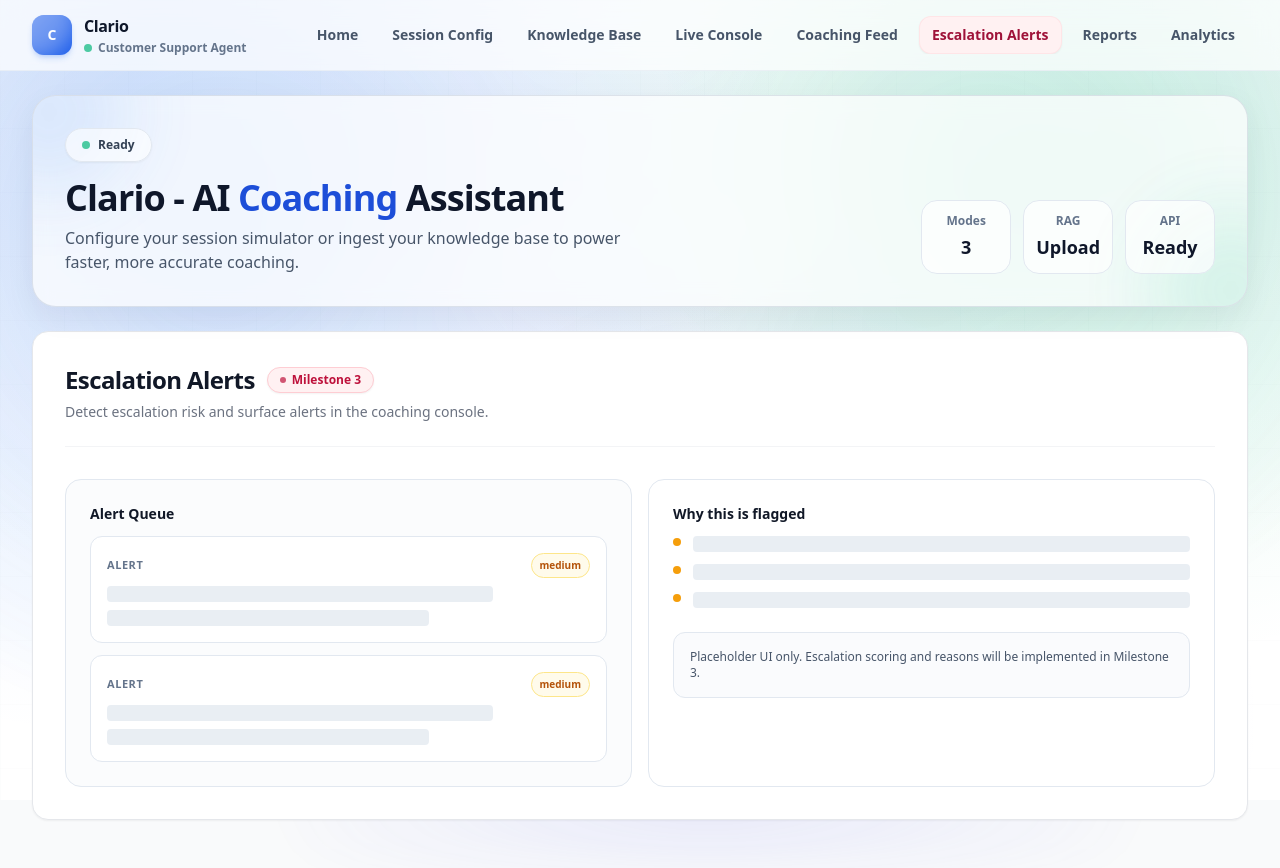
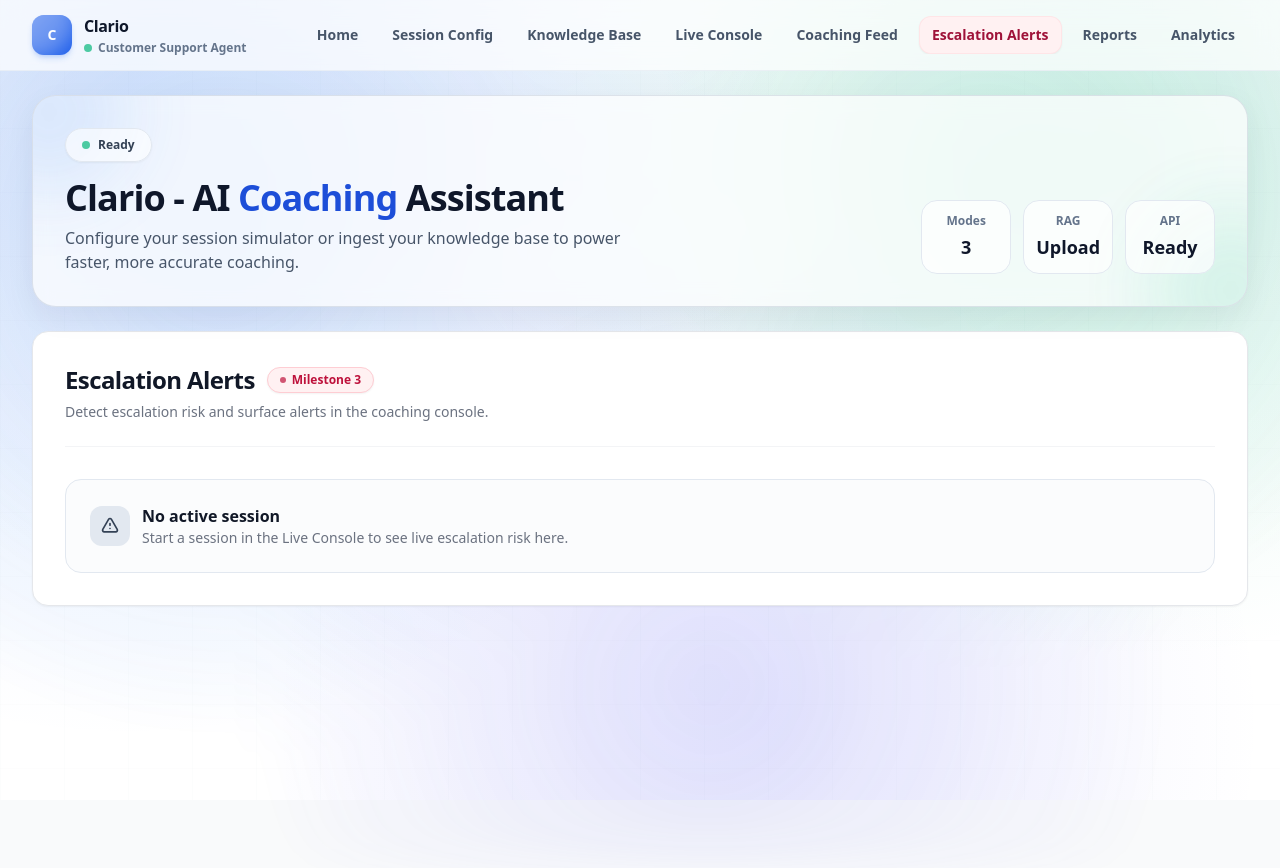
Before and after one commit to JasirAhamed786/Infosys-RAG-Project, a React (Vite) app in the folder frontend/: page /escalation in a window 1280 px wide. After the commit the page ends 800 px from the top, so only its background shows below. Built offline with nearby package versions, Linux system fonts and the light colour scheme.

Commit message:
task 5: wire CoachingFeed + EscalationAlerts placeholders to live SessionContext

```diff
--- a/frontend/src/pages/CoachingFeedPlaceholder.tsx
+++ b/frontend/src/pages/CoachingFeedPlaceholder.tsx
@@ -1,7 +1,17 @@
 import React from 'react'
 import ComingSoonBase from './ComingSoonBase'
+import { useSession } from '../context/SessionContext'
 
 export default function CoachingFeedPlaceholder() {
+  const {
+    isSessionActive,
+    sessionId,
+    latestCoachingSuggestion,
+    turnStatus,
+  } = useSession()
+
+  const isLoading = turnStatus === 'pending'
+
   return (
     <ComingSoonBase
       title="Coaching Feed"
@@ -9,36 +19,87 @@
       milestone="Milestone 3"
       badgeColor="indigo"
     >
+      {!isSessionActive ? (
+        <div className="rounded-2xl border border-slate-200 bg-slate-50/50 p-6">
+          <div className="flex items-center gap-3">
+            <div className="h-10 w-10 rounded-xl bg-slate-200 text-slate-700 flex items-center justify-center">
+              <svg className="h-5 w-5" fill="none" stroke="currentColor" viewBox="0 0 24 24">
+                <path strokeLinecap="round" strokeLinejoin="round" strokeWidth={2} d="M8 12h.01M12 12h.01M16 12h.01M21 12c0 4.418-4.03 8-9 8a9.863 9.863 0 01-4.255-.949L3 20l1.395-3.72C3.512 15.042 3 13.574 3 12c0-4.418 4.03-8 9-8s9 3.582 9 8z" />
+              </svg>
+            </div>
+            <div>
+              <div className="font-semibold text-gray-900">No active session</div>
+              <div className="text-sm text-gray-500">
+                Start a session in the Live Console to see live coaching suggestions here.
+              </div>
+            </div>
+          </div>
+        </div>
+      ) : latestCoachingSuggestion ? (
         <div className="rounded-2xl border border-slate-200 bg-slate-50/50 p-6">
           <div className="flex items-center justify-between gap-4">
             <div>
-            <div className="text-sm font-semibold text-gray-900">Example Feed Items</div>
-            <div className="text-xs text-slate-500 mt-1">Mock placeholders to validate UI layout.</div>
+              <div className="text-sm font-semibold text-gray-900">Live Coaching Feed</div>
+              <div className="text-xs text-slate-500 mt-1">
+                Session {sessionId ? sessionId.slice(0, 8) : ''}... — latest turn recommendations
               </div>
+            </div>
+            <span className="inline-flex items-center gap-1.5 rounded-full border border-emerald-200 bg-emerald-50 px-2.5 py-1 text-[11px] font-semibold text-emerald-700">
+              <span className="h-1.5 w-1.5 rounded-full bg-emerald-500 animate-pulse" />
+              Live
+            </span>
           </div>
 
           <div className="mt-5 space-y-4">
-          {Array.from({ length: 3 }).map((_, idx) => (
+            {(latestCoachingSuggestion.coaching_tips ?? []).map((tip, idx) => (
               <div key={idx} className="rounded-xl bg-white border border-slate-200 p-4">
                 <div className="flex items-center justify-between gap-3">
                   <div className="text-[11px] font-bold uppercase tracking-wider text-slate-500">Tip {idx + 1}</div>
                   <span className="text-[10px] font-semibold px-2 py-1 rounded-full bg-emerald-50 border border-emerald-200 text-emerald-700">
-                  normal
+                    live
                   </span>
                 </div>
-              <div className="mt-2 h-4 bg-slate-200 rounded w-3/4 animate-pulse" />
-              <div className="mt-2 h-4 bg-slate-200 rounded w-full animate-pulse" />
+                <div className="mt-2 text-sm text-slate-800 leading-relaxed">{tip}</div>
               </div>
             ))}
           </div>
 
           <div className="mt-6 rounded-xl border border-slate-200 bg-white/70 p-4">
             <div className="text-sm font-semibold text-gray-900">Suggested Response Draft</div>
-          <div className="mt-2 h-4 bg-slate-200 rounded w-5/6 animate-pulse" />
-          <div className="mt-2 h-4 bg-slate-200 rounded w-4/5 animate-pulse" />
-          <div className="mt-2 h-4 bg-slate-200 rounded w-2/3 animate-pulse" />
+            <p className="mt-2 text-sm text-slate-700 leading-relaxed">
+              {latestCoachingSuggestion.suggested_response || 'No suggested response available for this turn.'}
+            </p>
           </div>
         </div>
+      ) : (
+        <div className="rounded-2xl border border-slate-200 bg-slate-50/50 p-6">
+          {isLoading ? (
+            <div className="space-y-4">
+              {Array.from({ length: 2 }).map((_, idx) => (
+                <div key={idx} className="rounded-xl bg-white border border-slate-200 p-4">
+                  <div className="h-3 bg-slate-200 rounded w-1/4 animate-pulse" />
+                  <div className="mt-3 h-3 bg-slate-200 rounded w-full animate-pulse" />
+                  <div className="mt-2 h-3 bg-slate-200 rounded w-3/4 animate-pulse" />
+                </div>
+              ))}
+            </div>
+          ) : (
+            <div className="flex items-center gap-3">
+              <div className="h-10 w-10 rounded-xl bg-slate-200 text-slate-700 flex items-center justify-center">
+                <svg className="h-5 w-5" fill="none" stroke="currentColor" viewBox="0 0 24 24">
+                  <path strokeLinecap="round" strokeLinejoin="round" strokeWidth={2} d="M13 16h-1v-4h-1m1-4h.01M21 12a9 9 0 11-18 0 9 9 0 0118 0z" />
+                </svg>
+              </div>
+              <div>
+                <div className="font-semibold text-gray-900">Awaiting first turn</div>
+                <div className="text-sm text-gray-500">
+                  Coaching suggestions will appear after the first conversation turn is analyzed.
+                </div>
+              </div>
+            </div>
+          )}
+        </div>
+      )}
     </ComingSoonBase>
   )
 }
--- a/frontend/src/pages/EscalationAlertsPlaceholder.tsx
+++ b/frontend/src/pages/EscalationAlertsPlaceholder.tsx
@@ -1,7 +1,24 @@
 import React from 'react'
 import ComingSoonBase from './ComingSoonBase'
+import { useSession } from '../context/SessionContext'
+
+const RISK_STYLES: Record<string, string> = {
+  high: 'bg-rose-50 border-rose-200 text-rose-700',
+  medium: 'bg-amber-50 border-amber-200 text-amber-700',
+  low: 'bg-emerald-50 border-emerald-200 text-emerald-700',
+}
 
 export default function EscalationAlertsPlaceholder() {
+  const {
+    isSessionActive,
+    sessionId,
+    latestEscalation,
+    escalationHistory,
+    turnStatus,
+  } = useSession()
+
+  const isLoading = turnStatus === 'pending'
+
   return (
     <ComingSoonBase
       title="Escalation Alerts"
@@ -9,41 +26,116 @@
       milestone="Milestone 3"
       badgeColor="rose"
     >
+      {!isSessionActive ? (
+        <div className="rounded-2xl border border-slate-200 bg-slate-50/50 p-6">
+          <div className="flex items-center gap-3">
+            <div className="h-10 w-10 rounded-xl bg-slate-200 text-slate-700 flex items-center justify-center">
+              <svg className="h-5 w-5" fill="none" stroke="currentColor" viewBox="0 0 24 24">
+                <path strokeLinecap="round" strokeLinejoin="round" strokeWidth={2} d="M12 9v2m0 4h.01m-6.938 4h13.856c1.54 0 2.502-1.667 1.732-3L13.732 4c-.77-1.333-2.694-1.333-3.464 0L3.34 16c-.77 1.333.192 3 1.732 3z" />
+              </svg>
+            </div>
+            <div>
+              <div className="font-semibold text-gray-900">No active session</div>
+              <div className="text-sm text-gray-500">
+                Start a session in the Live Console to see live escalation risk here.
+              </div>
+            </div>
+          </div>
+        </div>
+      ) : (
         <div className="grid grid-cols-1 lg:grid-cols-2 gap-4">
+          {/* Alert Queue — latest escalation + history */}
           <div className="rounded-2xl border border-slate-200 bg-slate-50/50 p-6">
+            <div className="flex items-center justify-between gap-4">
               <div className="text-sm font-semibold text-gray-900">Alert Queue</div>
-          <div className="mt-3 space-y-3">
-            {Array.from({ length: 2 }).map((_, idx) => (
+              <span className="inline-flex items-center gap-1.5 rounded-full border border-emerald-200 bg-emerald-50 px-2.5 py-1 text-[11px] font-semibold text-emerald-700">
+                <span className="h-1.5 w-1.5 rounded-full bg-emerald-500 animate-pulse" />
+                Live
+              </span>
+            </div>
+            <div className="text-xs text-slate-500 mt-1">
+              Session {sessionId ? sessionId.slice(0, 8) : ''}... — {escalationHistory.length} turn(s) analyzed
+            </div>
+
+            <div className="mt-4 space-y-3">
+              {latestEscalation ? (
+                <div className="rounded-xl bg-white border border-slate-200 p-4">
+                  <div className="flex items-center justify-between gap-3">
+                    <span className="text-[11px] font-bold uppercase tracking-wider text-slate-500">
+                      Latest Turn Risk
+                    </span>
+                    <span className={`text-[10px] font-semibold px-2 py-1 rounded-full border ${RISK_STYLES[latestEscalation.risk_level] ?? RISK_STYLES.low}`}>
+                      {latestEscalation.risk_level}
+                    </span>
+                  </div>
+                  <div className="mt-2 text-sm text-slate-800">
+                    Score: {Math.round((latestEscalation.score ?? 0) * 100)}%
+                  </div>
+                  {latestEscalation.reasoning?.length > 0 && (
+                    <ul className="mt-3 space-y-1.5">
+                      {latestEscalation.reasoning.map((reason, idx) => (
+                        <li key={idx} className="flex items-start gap-2 text-xs text-slate-600">
+                          <span className="mt-1 h-1.5 w-1.5 rounded-full bg-rose-400 shrink-0" />
+                          {reason}
+                        </li>
+                      ))}
+                    </ul>
+                  )}
+                </div>
+              ) : (
+                <div className="rounded-xl bg-white border border-slate-200 p-4">
+                  <div className="text-sm text-slate-500">
+                    {isLoading ? 'Analyzing escalation risk...' : 'No escalation data yet for this turn.'}
+                  </div>
+                </div>
+              )}
+
+              {escalationHistory.slice(0, 3).map((entry, idx) => (
                 <div key={idx} className="rounded-xl bg-white border border-slate-200 p-4">
                   <div className="flex items-center justify-between gap-3">
-                  <span className="text-[11px] font-bold uppercase tracking-wider text-slate-500">Alert</span>
-                  <span className="text-[10px] font-semibold px-2 py-1 rounded-full bg-amber-50 border border-amber-200 text-amber-700">medium</span>
+                    <span className="text-[11px] font-bold uppercase tracking-wider text-slate-500">
+                      Turn {entry.turnIndex}
+                    </span>
+                    <span className={`text-[10px] font-semibold px-2 py-1 rounded-full border ${RISK_STYLES[entry.escalation.risk_level] ?? RISK_STYLES.low}`}>
+                      {entry.escalation.risk_level}
+                    </span>
                   </div>
-                <div className="mt-2 h-4 bg-slate-200 rounded w-4/5 animate-pulse" />
-                <div className="mt-2 h-4 bg-slate-200 rounded w-2/3 animate-pulse" />
+                  <div className="mt-2 text-sm text-slate-800">
+                    Score: {Math.round((entry.escalation.score ?? 0) * 100)}%
+                  </div>
                 </div>
               ))}
             </div>
           </div>
 
+          {/* Why this is flagged */}
           <div className="rounded-2xl border border-slate-200 bg-white/60 p-6">
             <div className="text-sm font-semibold text-gray-900">Why this is flagged</div>
             <div className="mt-3 space-y-3">
-            {Array.from({ length: 3 }).map((_, idx) => (
+              {latestEscalation?.reasoning?.length ? (
+                latestEscalation.reasoning.map((reason, idx) => (
                   <div key={idx} className="flex items-start gap-3">
-                <div className="mt-0.5 h-2 w-2 rounded-full bg-amber-500" />
-                <div className="flex-1">
-                  <div className="h-4 bg-slate-200 rounded w-full animate-pulse" />
+                    <div className="mt-0.5 h-2 w-2 rounded-full bg-amber-500 shrink-0" />
+                    <div className="flex-1 text-sm text-slate-700 leading-relaxed">{reason}</div>
                   </div>
+                ))
+              ) : (
+                <div className="text-sm text-slate-500">
+                  {isLoading
+                    ? 'Analyzing the latest turn for escalation signals...'
+                    : 'No escalation flags raised for the latest turn.'}
                 </div>
-            ))}
+              )}
             </div>
 
             <div className="mt-6 rounded-xl border border-slate-200 bg-slate-50/70 p-4 text-xs text-slate-600">
-            Placeholder UI only. Escalation scoring and reasons will be implemented in Milestone 3.
+              {isSessionActive
+                ? 'Live escalation scoring and reasons are now shown from the active session pipeline output.'
+                : 'Escalation scoring and reasons will be implemented in Milestone 3.'}
             </div>
           </div>
         </div>
+      )}
     </ComingSoonBase>
   )
 }
```
Lines whose indentation alone changed are shown as unchanged.
